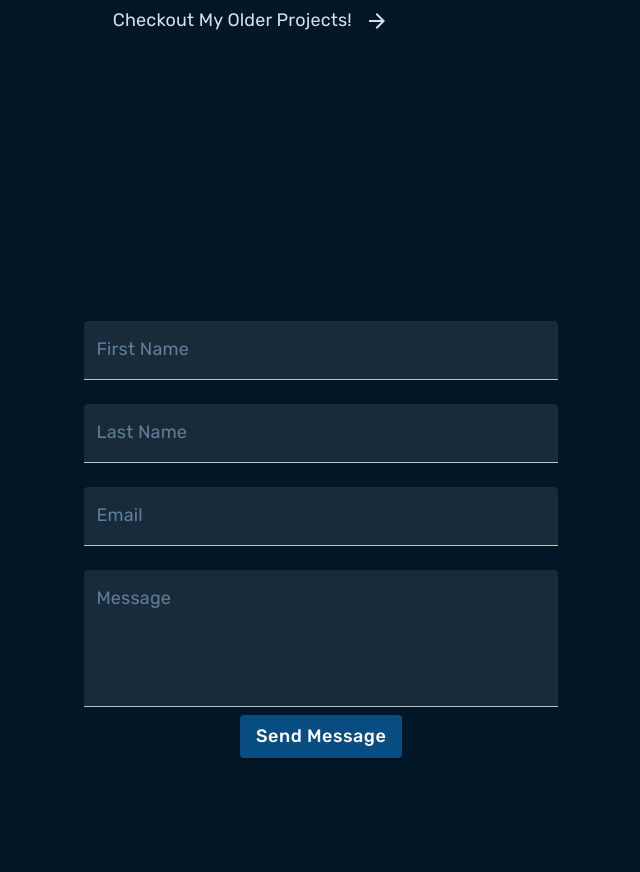
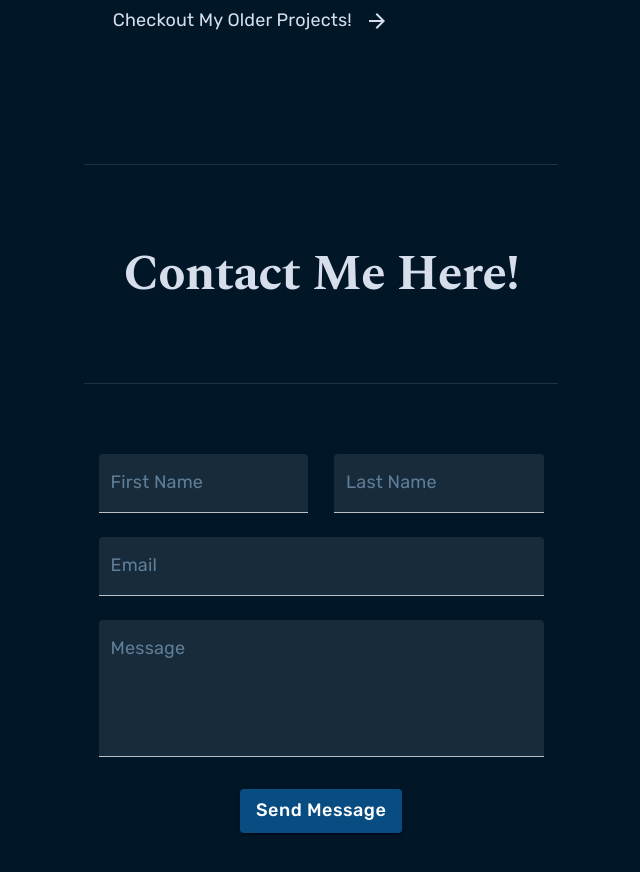
Before and after one commit to NelsonDong41/nelson-personal-portfolio, a Next.js app: page / in a window 1280 px wide. Shown: the part 3140-4012 px from the top of the page, without its empty margins (594-1234 px from the left). Built offline with nearby package versions, Linux system fonts and the light colour scheme.

Commit message:
contact me section

```diff
--- a/components/Buttons/SelectSectionsButton.tsx
+++ b/components/Buttons/SelectSectionsButton.tsx
@@ -22,6 +22,7 @@ const StyledStack = styled(Stack)`
 
 export default function SelectSectionsButton() {
   const theme = useTheme()
+
   const NavLinks = styled(Link)`
     display: flex;
     align-items: center;
@@ -31,6 +32,7 @@ export default function SelectSectionsButton() {
     width: 100%;
     display: flex;
     justify-content: space-between;
+    gap: 2vw;
     &.active {
       opacity: 1;
     }
@@ -39,7 +41,6 @@ export default function SelectSectionsButton() {
       background-color: ${theme.palette.info.main};
       width: 150px;
     }
-    gap: 2vw;
   `;
 
   return (
--- a/components/Sections/Contact/ContactSection.tsx
+++ b/components/Sections/Contact/ContactSection.tsx
@@ -1,15 +1,24 @@
+import Center from "@/components/Util/Center";
 import Section, { SectionProps } from "../Section";
+import { StyledH1 } from "../SectionTypography";
 import ContactSectionContent from "./ContactSectionContent";
+import { Divider } from "@mui/material";
 
-interface ContactSectionProps extends SectionProps {
-}
+interface ContactSectionProps extends SectionProps {}
 
-const ContactSection : React.FC<ContactSectionProps> = ({ id} : ContactSectionProps) => {
+const ContactSection: React.FC<ContactSectionProps> = ({
+  id,
+}: ContactSectionProps) => {
   return (
-    <Section id = {id}>
+    <Section id={id}>
+      <Divider style={{ margin: "5vh 0 10vh 0" }} />
+      <Center>
+        <StyledH1>Contact Me Here!</StyledH1>
+      </Center>
+      <Divider style={{ margin: "10vh 0 5vh 0" }} />
       <ContactSectionContent />
     </Section>
-  )
-}
+  );
+};
 
 export default ContactSection;
--- a/components/Sections/Contact/ContactSectionContent.tsx
+++ b/components/Sections/Contact/ContactSectionContent.tsx
@@ -1,18 +1,8 @@
-import {
-  Box,
-  Button,
-  FormControl,
-  FormHelperText,
-  FormLabel,
-  TextField,
-  Typography,
-  useMediaQuery,
-  useTheme,
-} from "@mui/material";
-import { StyledH3, StyledLink, StyledBody1 } from "../SectionTypography";
+import { Box, Button, TextField, Typography } from "@mui/material";
 import styled from "@emotion/styled";
 import { useEffect, useState } from "react";
 import { useForm } from "react-hook-form";
+import axios from "axios";
 
 const StyledForm = styled.form`
   padding: 5%;
@@ -28,39 +18,45 @@ const ContactSectionContent: React.FC = () => {
     formState: { errors },
   } = useForm();
 
-  const onSubmit = async (data) => {
-    console.log(data);
-    // submit code
-    // if(response.ok) {
+  const onSubmit = async (data: any) => {
+    const response = await axios.post("/api/contactMe", data);
+
+    if (response.data.message) {
+      alert("ok");
       setFormValues({});
       setSubmitted(true);
-    // }
+    }
   };
 
   useEffect(() => {
     setErrorMessages(errors);
   }, [errors]);
 
+  useEffect(() => {
+    console.log(formValues);
+  }, [formValues]);
+
   return (
     <Box
       component="form"
       onSubmit={handleSubmit(onSubmit)}
       sx={{
-        mt: 1,
-        height: "100vh",
+        margin: "3%",
+        height: "55vh",
         display: "flex",
-        justifyContent: "center",
+        justifyContent: "flex-start",
         alignItems: "center",
         flexDirection: "column",
       }}
     >
+      <div style={{width: "100%", display: "flex", gap: "2vw"}}>
         <TextField
+          fullWidth
           margin="normal"
           {...register("firstName", { required: true })}
           error={!!errors.firstName}
           label="First Name"
           variant="filled"
-        fullWidth
           helperText={
             "message" in (errorMessages?.firstName || {})
               ? `${
@@ -69,19 +65,30 @@ const ContactSectionContent: React.FC = () => {
                 }`
               : ""
           }
-        value={formValues.firstName}
-        onChange={(e) =>
-          setFormValues((prev: any) => ({ ...prev, firstName: e.target.value }))
-        }
+          value={formValues.firstName || ""}
+          onChange={(e) => {
+            setFormValues((prev: any) => ({
+              ...prev,
+              firstName: e.target.value,
+            }));
+          }}
         />
         <TextField
+          fullWidth
           margin="normal"
           {...register("lastName", { required: false })}
           error={!!errors.lastName}
           label="Last Name"
           variant="filled"
-        fullWidth
+          value={formValues.lastName || ""}
+          onChange={(e) => {
+            setFormValues((prev: any) => ({
+              ...prev,
+              lastName: e.target.value,
+            }));
+          }}
         />
+      </div>
       <TextField
         margin="normal"
         {...register("email", { required: true })}
@@ -97,6 +104,10 @@ const ContactSectionContent: React.FC = () => {
               }`
             : ""
         }
+        value={formValues.email || ""}
+        onChange={(e) => {
+          setFormValues((prev: any) => ({ ...prev, email: e.target.value }));
+        }}
       />
       <TextField
         margin="normal"
@@ -115,9 +126,13 @@ const ContactSectionContent: React.FC = () => {
               }`
             : ""
         }
+        value={formValues.message || ""}
+        onChange={(e) => {
+          setFormValues((prev: any) => ({ ...prev, message: e.target.value }));
+        }}
       />
 
-      <Button type="submit" variant="contained">
+      <Button type="submit" variant="contained" style={{marginTop: "3vh"}}>
         Send Message
       </Button>
 
--- a/components/SidePanels/LeftPanel.tsx
+++ b/components/SidePanels/LeftPanel.tsx
@@ -16,6 +16,8 @@ const StyledLeft = styled.div`
     position: relative;
     width: 100%;
     padding-left: 0;
+    overflow-y: hidden;
+    padding: 10%;
   }
 `;
 
--- /dev/null
+++ b/components/Util/Center.tsx
@@ -0,0 +1,12 @@
+import React from "react";
+
+
+interface CentereProps {
+  children: React.ReactNode;
+}
+
+export default function Center({children} : CentereProps) {
+  return <div style={{display: "flex", justifyContent: "center", alignContent: "center"}}>
+    {children}
+  </div>
+}
--- a/package.json
+++ b/package.json
@@ -18,6 +18,7 @@
     "@types/node": "20.4.2",
     "@types/react": "18.2.15",
     "@types/react-dom": "18.2.7",
+    "axios": "^1.6.2",
     "framer-motion": "^10.13.0",
     "next": "13.4.10",
     "react": "18.2.0",
--- /dev/null
+++ b/pages/api/contactMe.tsx
@@ -0,0 +1,12 @@
+import type { NextApiRequest, NextApiResponse } from 'next'
+
+type ResponseData = {
+  message: string
+}
+
+export default function handler(
+  req: NextApiRequest,
+  res: NextApiResponse<ResponseData>
+) {
+  res.status(200).json({ message: 'Hello from Next.js!' })
+}
```
Also changed, not shown: 1 other file (tests, documents, lock files or other folders). Lines whose indentation alone changed are shown as unchanged.
